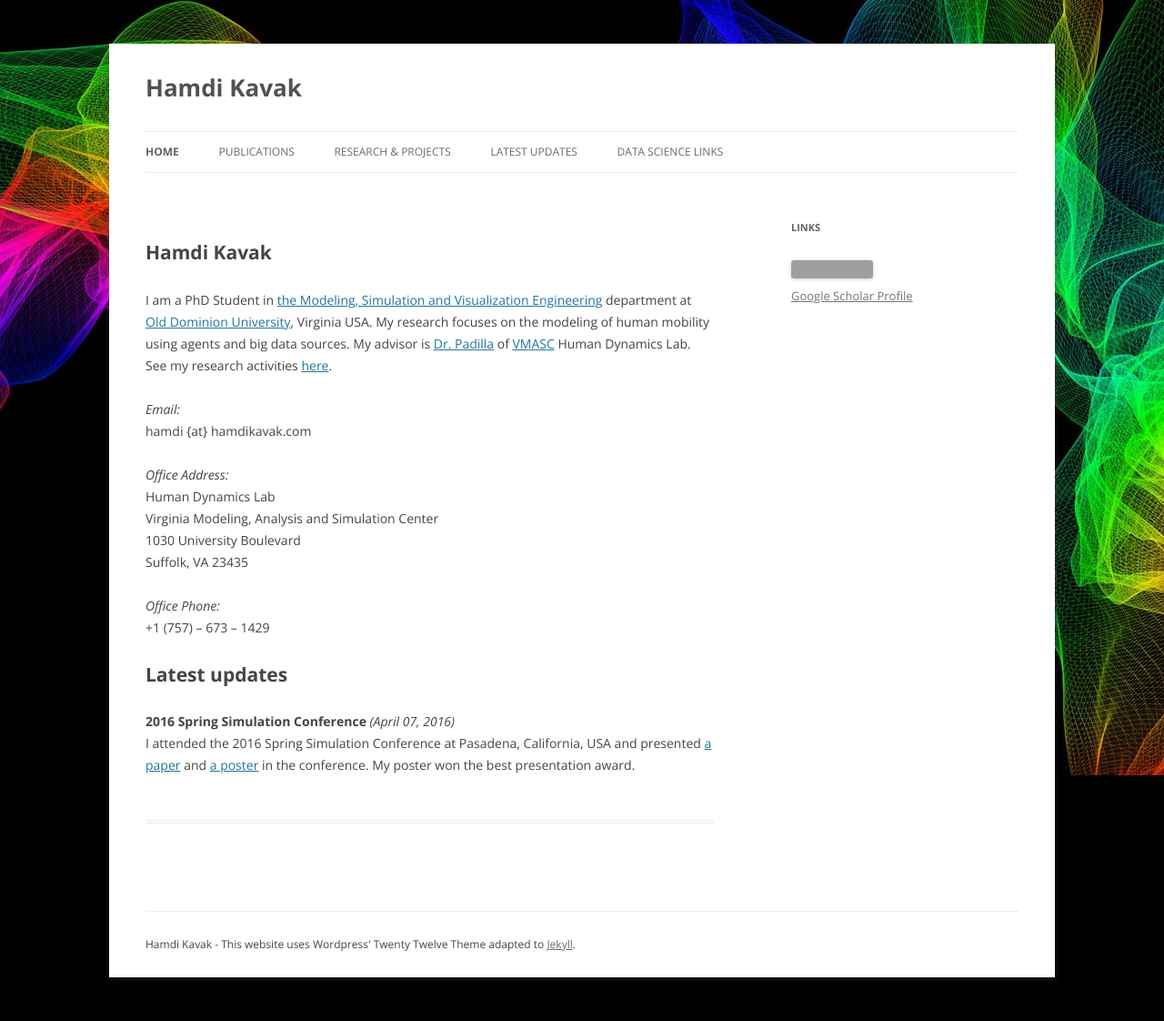
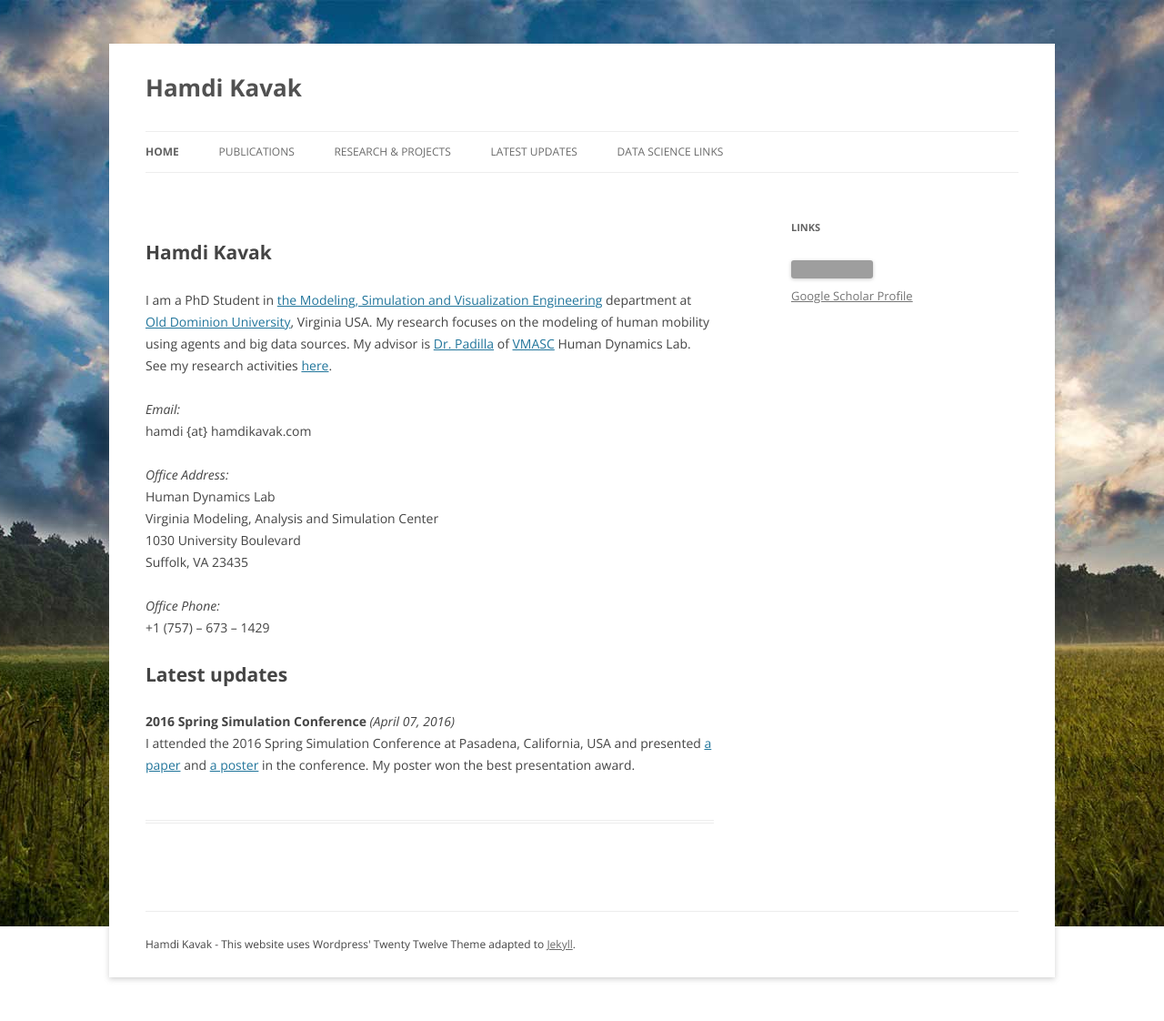
Before and after one commit to hamdikavak/hamdikavak.github.io, a Jekyll site: the page built from index.html, in a window 1280 px wide. Shown: the whole page at 91% size. Built offline with Jekyll 4.4.1, drawn with Linux system fonts in a browser that asks for light colours; nearby versions of some CDN libraries; library files that are not in the unit come from our copies; grey boxes are pictures that could not be loaded.

Commit message:
Update head.html

```diff
--- a/_includes/head.html
+++ b/_includes/head.html
@@ -25,11 +25,17 @@
 <script type='text/javascript' src='{{ site.baseurl }}/wp-includes/js/jquery-migrate.min.js'></script>
 <style type="text/css" id="custom-background-css">
 body.custom-background {
-	background-color: #000;
-	background-image: url('{{ site.baseurl }}/wp-content/themes/black.jpg');
+	background-color: #FFF;
+	background-image: url('{{ site.baseurl }}/wp-content/themes/tree.jpg');
 	/* original
 	background-color: #e8e8e8;
 	background-image: url('{{ site.baseurl }}/wp-content/uploads/2014/08/2n.jpg'); */
+
+	/* black
+	background-color: #000;
+	background-image: url('{{ site.baseurl }}/wp-content/themes/black.jpg');
+	*/
+
 	background-repeat: no-repeat; background-position: top center; background-attachment: fixed;
 
 }
```
